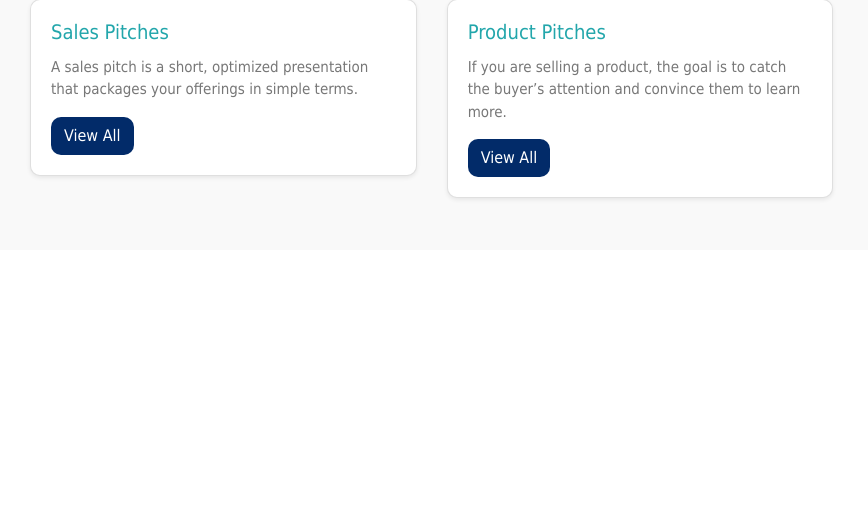
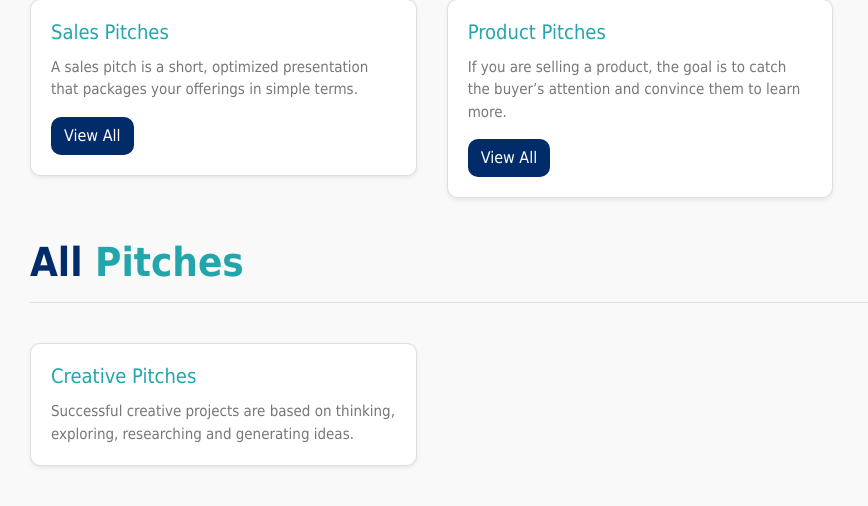
Before and after one commit to steve-njuguna-k/Flask-Pitch-Deck, a Flask app: page / in a window 1280 px wide. Shown: the part 550-1056 px from the top of the page, without its empty margins (0-868 px from the left). Before the commit the page ends 751 px from the top, so only its background shows below. Run offline with Flask 2, Linux system fonts and the light colour scheme; the visitor is signed in with stand-in values (Sample User, id 1); data comes from the database, SQL or seed files in the repository; some libraries are stand-ins or nearby versions.

```diff
--- a/app/templates/Index.html
+++ b/app/templates/Index.html
@@ -70,6 +70,21 @@
 		</div>
 	</div>
 
+	<div class="container-fluid">
+		<h1><b>All <span class="logo-colour">Pitches</span></b></h1>
+		<hr><br>
+		<div class="row">
+			<div class="col-sm-4">
+				<div class="card shadow-sm">
+					<div class="card-body">
+						<h5 class="card-title">Creative Pitches</h5>
+						<p class="card-text ct">Successful creative projects are based on thinking, exploring, researching and generating ideas.</p>
+					</div>
+				</div>
+			</div>
+		</div>
+	</div>
+
 	<!-- Modal -->
 	<div class="modal fade" id="staticBackdrop" data-backdrop="static" data-keyboard="false" tabindex="-1" aria-labelledby="exampleModalLabel" aria-hidden="true">
 		<div class="modal-dialog">
--- a/app/templates/Navbar.html
+++ b/app/templates/Navbar.html
@@ -33,6 +33,7 @@
                         </button>
                         <div class="dropdown-menu" aria-labelledby="dropdownMenuButton">
                             <a class="dropdown-item" href="#" data-toggle="modal" data-target="#staticBackdrop"><i class="fal fa-plus-square"></i> Add A Pitch</a>
+                            <a class="dropdown-item" href="#"><i class="fal fa-file-alt"></i> My Pitches</a>
                             <a class="dropdown-item" href="{{ url_for('logout') }}"><i class="fal fa-sign-out"></i> Logout</a>
                         </div>
                     </div>
```
